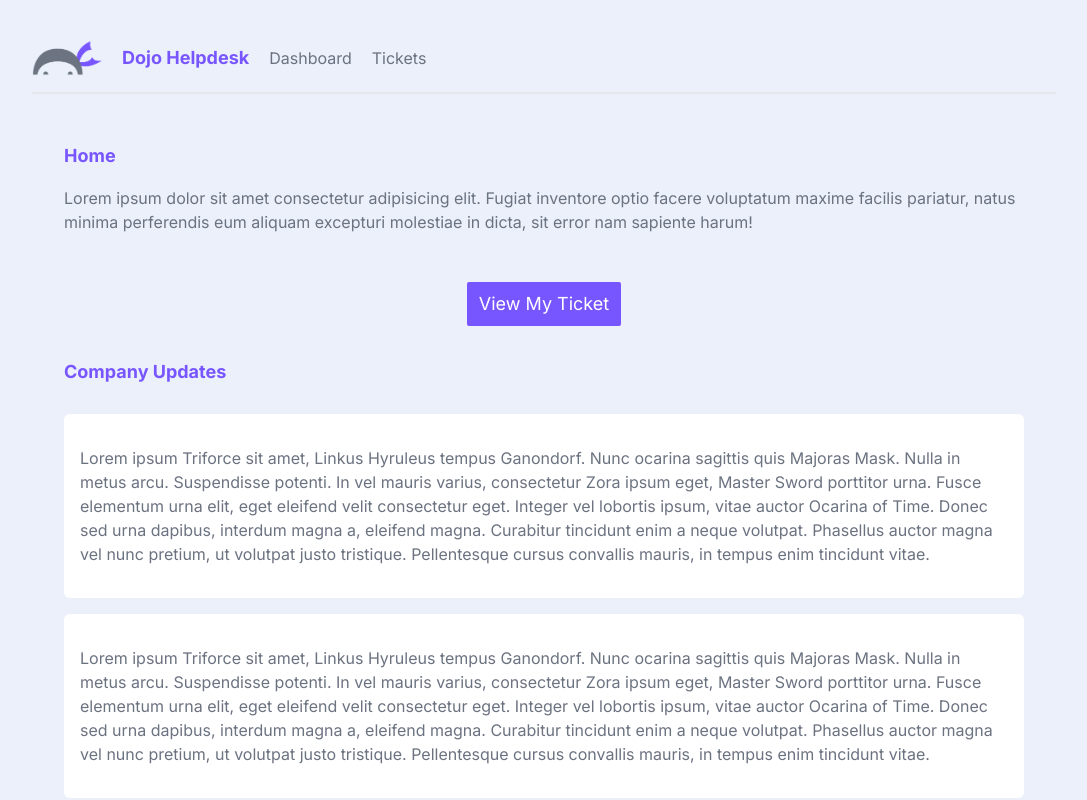
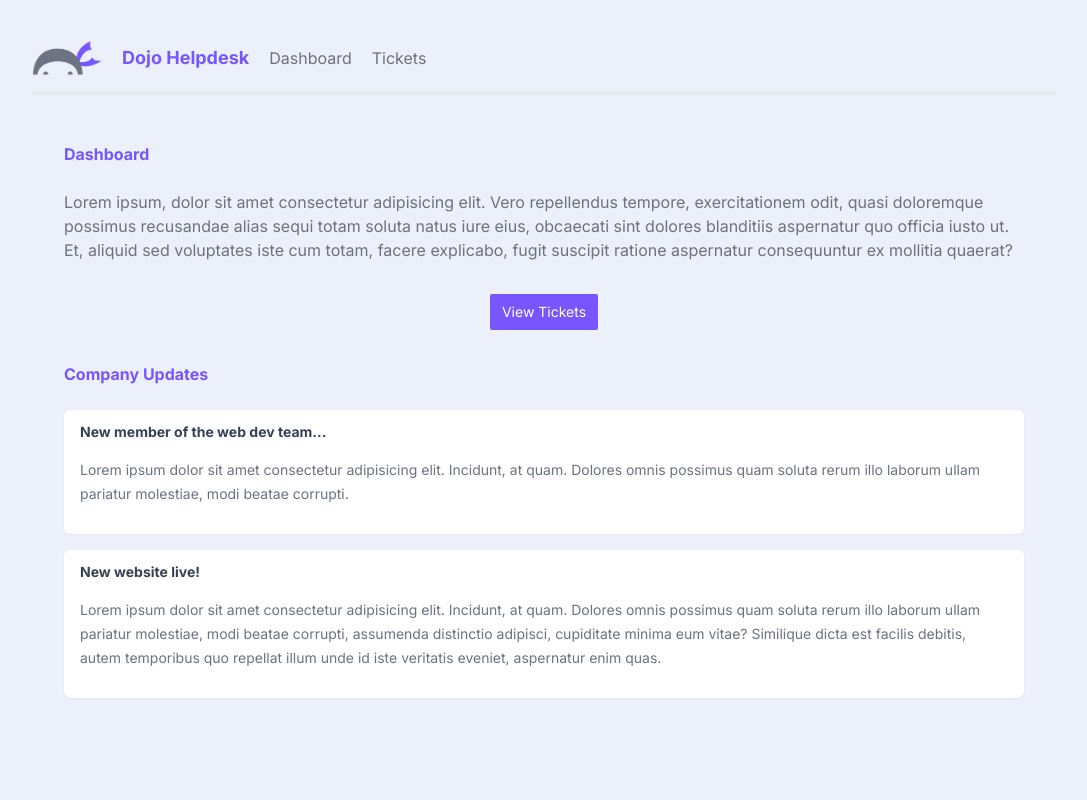
Before and after one commit to fahadtahir02/ticketninja, a Next.js app: page / in a window 1280 px wide. Shown: the top 800 px of the page, without its empty margins (96-1183 px from the left). Built offline with nearby package versions, Linux system fonts and the light colour scheme; data requests are answered from the project's data file.

Commit message:
Updated components working on tickets -> page.tsx next

```diff
--- a/src/app/page.jsx
+++ b/src/app/page.jsx
@@ -1,63 +1,94 @@
 'use client'
 import Image from 'next/image'
 import Link from 'next/link'
-import Card from './tickets/Card'
+import Card from './tickets/TicketLists'
 import data from '../../data/db.json'
 import { useEffect, useState } from 'react'
+import TicketLists from './tickets/TicketLists'
 
 
 
 
-async function getTickets(){
-  const res = await fetch('http://localhost:4000/tickets')
+// async function getTickets() {
+//   const res = await fetch('http://localhost:4000/tickets')
 
-  return res.json()
-}
+//   return res.json()
+// }
 
 
-export default function Home() {
-  const [tickets, setTickets] = useState([]);
+// export default function Home() {
+//   const [tickets, setTickets] = useState([]);
 
-  useEffect(() => { // Use useEffect to fetch tickets on component mount
-    async function fetchTickets() {
-      const fetchedTickets = await getTickets();
-      setTickets(fetchedTickets); // Update the tickets state with the fetched data
-  }fetchTickets();
-  }, []);
+//   useEffect(() => { // Use useEffect to fetch tickets on component mount
+//     async function fetchTickets() {
+//       const fetchedTickets = await getTickets();
+//       setTickets(fetchedTickets); // Update the tickets state with the fetched data
+//     } fetchTickets();
+//   }, []);
 
 
 
-  return (
-    <main>
-      <h1 className='pb-4'> Home</h1>
-      <p className='pb-4'>Lorem ipsum dolor sit amet consectetur adipisicing elit. Fugiat inventore optio facere voluptatum maxime facilis pariatur, natus minima perferendis eum aliquam excepturi molestiae in dicta, sit error nam sapiente harum!</p>
+//   return (
+//     <main>
+//       <h1 className='pb-4'> Home</h1>
+//       <p className='pb-4'>Lorem ipsum dolor sit amet consectetur adipisicing elit. Fugiat inventore optio facere voluptatum maxime facilis pariatur, natus minima perferendis eum aliquam excepturi molestiae in dicta, sit error nam sapiente harum!</p>
 
-      <div className='flex justify-center my-8'>
-        <Link href = '/tickets'>
-          <button className='text-white bg-primary text-lg items-center'>View My Ticket</button>
-        </Link>
-      </div>
+//       <div className='flex justify-center my-8'>
+//         <Link href='/tickets'>
+//           <button className='text-white bg-primary text-lg items-center'>View My Ticket</button>
+//         </Link>
+//       </div>
 
-      <div className='pb-3 mb-2'>
-        <h2>Company Updates</h2>
-      </div>
+//       <div className='pb-3 mb-2'>
+//         <h2>Company Updates</h2>
+//       </div>
 
-      <>
-        {tickets.map((ticket) => (
-          <div key={ticket.id}>
-            <Card
-              iterable={ticket.id}
-              headline={ticket.title}
-              body={ticket.body}
-            />
-          </div>
-        ))}
-      </>
+//       {/* <>
+
+//         {tickets.map((ticket) => (
+//           <div key={ticket.id} className='flex flex-col m-2 p-2 bg-white rounded-md'>
+//             <h2 className='m-2 p-2'>{ticket.title}</h2>
+//             <p className='m-2 p-2'>{ticket.body}</p>
+//             <div className={`pill ${ticket.priority}`}>{ticket.priority} priority</div>
+
+//           </div>
+//         ))}
+//         {tickets.length === 0 && (
+//           <p className='m-2 p-2 bg-white text-center'>No tickets as of right now</p>
+//         )}
+//       </> */}
+//       <TicketLists></TicketLists>
 
 
 
 
 
+//     </main>
+//   )
+// }
+
+export default function Home() {
+  return (
+    <main>
+      <h2>Dashboard</h2>
+      <p>Lorem ipsum, dolor sit amet consectetur adipisicing elit. Vero repellendus tempore, exercitationem odit, quasi doloremque possimus recusandae alias sequi totam soluta natus iure eius, obcaecati sint dolores blanditiis aspernatur quo officia iusto ut. Et, aliquid sed voluptates iste cum totam, facere explicabo, fugit suscipit ratione aspernatur consequuntur ex mollitia quaerat?</p>
+
+      <div className="flex justify-center my-8">
+        <Link href="/tickets">
+          <button className="btn-primary">View Tickets</button>
+        </Link>
+      </div>
+
+      <h2>Company Updates</h2>
+
+      <div className="card">
+        <h3>New member of the web dev team...</h3>
+        <p>Lorem ipsum dolor sit amet consectetur adipisicing elit. Incidunt, at quam. Dolores omnis possimus quam soluta rerum illo laborum ullam pariatur molestiae, modi beatae corrupti.</p>
+      </div>
+      <div className="card">
+        <h3>New website live!</h3>
+        <p>Lorem ipsum dolor sit amet consectetur adipisicing elit. Incidunt, at quam. Dolores omnis possimus quam soluta rerum illo laborum ullam pariatur molestiae, modi beatae corrupti, assumenda distinctio adipisci, cupiditate minima eum vitae? Similique dicta est facilis debitis, autem temporibus quo repellat illum unde id iste veritatis eveniet, aspernatur enim quas.</p>
+      </div>
     </main>
   )
 }
--- a/src/app/tickets/Card.jsx
+++ /dev/null
@@ -1,40 +0,0 @@
-import React from 'react'
-
-
-
-// async function getTickets() {
-//   const res = await fetch('http://localhost:4000/tickets')
-
-//   return res.json()
-
-// }
-
-
-
-// export default async function Card() {
-
-//   const tickets = await getTickets()
-//   return (
-//     <>
-//       {tickets.map((ticket) => (
-//         <div key={ticket.id} className='bg-white rounded-md p-4 my-4'>
-//             <p className='mb-4 '><b>{ticket.title}</b></p>
-//             <p className='mb-4'>{ticket.body}</p>
-//         </div>
-//       ))}
-
-//     </>
-//   )
-// }
-
-export default function Card({id, title, body}) {
-  return (
-    <>
-      <div key={id} className='bg-white rounded-md p-4 my-4'>
-          <p className='mb-4 '><b>{title}</b></p>
-          <p className='mb-4'>{body}</p>
-      </div>
-
-    </>
-  )
-}
--- /dev/null
+++ b/src/app/tickets/TicketLists.jsx
@@ -0,0 +1,32 @@
+
+
+async function getTickets() {
+  const res = await fetch('http://localhost:4000/tickets', {
+    next: {
+      revalidate: 30
+    }
+  })
+
+  return res.json()
+}
+
+export default async function TicketLists() {
+  const tickets = await getTickets()
+
+  return (
+    <>
+      {tickets.map((ticket) => (
+        <div key={ticket.id} className='flex flex-col m-2 p-2 bg-white rounded-md'>
+          <h2 className='m-2 p-2'>{ticket.title}</h2>
+          <p className='m-2 p-2'>{ticket.body}</p>
+          <div className={`pill ${ticket.priority} flex ml-auto`}>{ticket.priority} priority</div>
+
+        </div>
+      ))
+      }
+      {tickets.length === 0 && (
+        <p className='m-2 p-2 bg-white text-center'>No tickets as of right now</p>
+      )}
+    </>
+  )
+}
--- a/src/app/tickets/page.jsx
+++ b/src/app/tickets/page.jsx
@@ -1,12 +1,17 @@
 // By default all components are server components
+
+import TicketLists from "./TicketLists";
 
 export default function Tickets() {
   return (
     <main>
-      <div>
-        <h1> Tickets</h1>
-
-      </div>
+      <nav>
+        <div>
+          <h2>Tickets</h2>
+          <p><small>Currently open tickets.</small></p>
+        </div>
+      </nav>
+      <TicketLists/>
     </main>
   )
 }
```
Also changed, not shown: tsconfig.json (+21 -4 lines).
